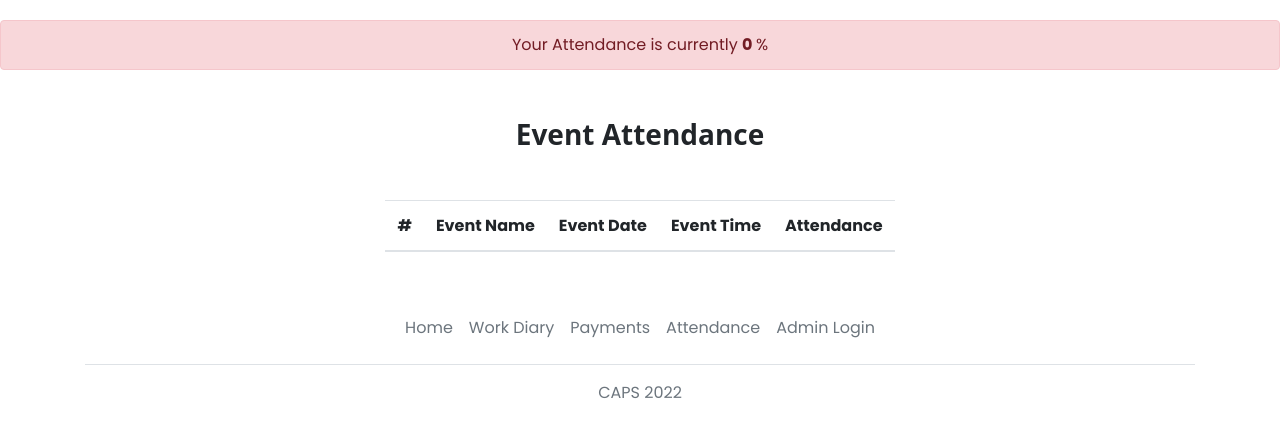
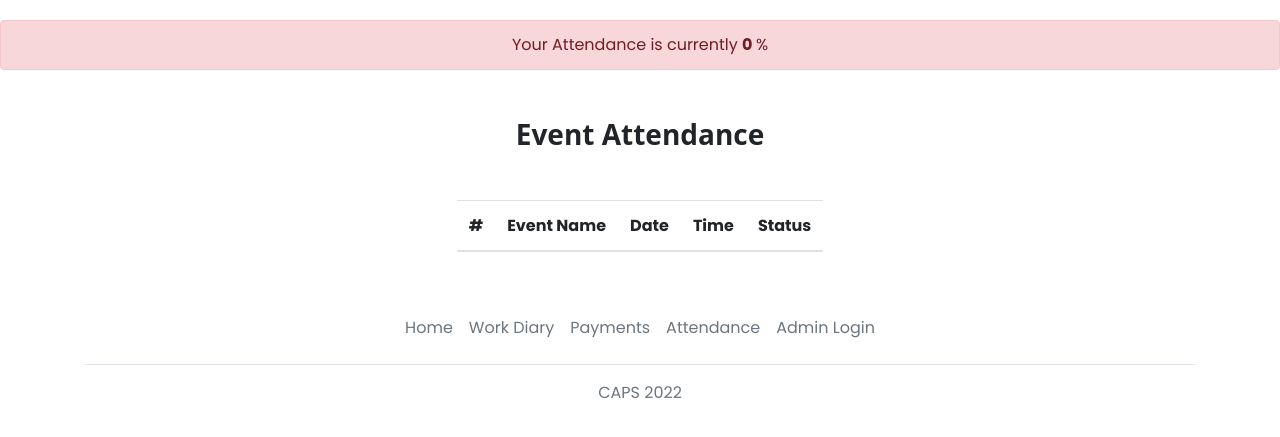
Before and after one commit to nayak2002/CAPS, a PHP site: page /attendance.php in a window 1280 px wide. Shown: the part 156-593 px from the top of the page. Run offline with PHP 8.4, Linux system fonts and the light colour scheme; the visitor is signed in with stand-in values (Sample User, id 1); tables that the repository leaves empty or names only in its code hold one stand-in row (values such as "Sample post"); data that the repository does not hold is empty; some libraries are stand-ins or nearby versions; some web fonts are replaced.

Commit message:
Removed email alert & Renamed attendance tables

```diff
--- a/assignment_m.php
+++ b/assignment_m.php
@@ -17,7 +17,7 @@
   while ($row = mysqli_fetch_array($fetch)){
     echo '<table class="table table-striped" style="width:60%;" align="center">
     <thead>
-    <caption style="text-align: center;caption-side: top;font-size: 1.25rem;color:black;">'.$row['event_title'].'</caption>
+    <caption class="font-weight-bold" style="text-align: center;caption-side: top;font-size: 1.25rem;color:black;">'.$row['event_title'].'</caption>
     <tr>
       <th>#</th>
       <th>Register Number</th>
@@ -53,5 +53,6 @@
     ';
     $count=$count+1;
   }
+  echo'<hr>';
   }
 ?>
--- a/attendance_v.php
+++ b/attendance_v.php
@@ -35,9 +35,9 @@
                         <tr>
                             <th>#</th>
                             <th>Event Name</th>
-                            <th>Event Date</th>
-                            <th>Event Time</th>
-                            <th>Attendance</th>
+                            <th>Date</th>
+                            <th>Time</th>
+                            <th>Status</th>
                         </tr>
                     </thead>
                     <!--Table head-->
--- a/login.php
+++ b/login.php
@@ -49,7 +49,6 @@ if (isset($_SESSION['login'])=="true") {
     }
     else
     {
-      echo "alert(''.$email.'');";
       $login_err = "Email doesn't exist! Want to <a style='color:#721c24;' href='./register.php'><b>register</b></a>?";
     }
   }
```
Also changed, not shown: 2 other files.
